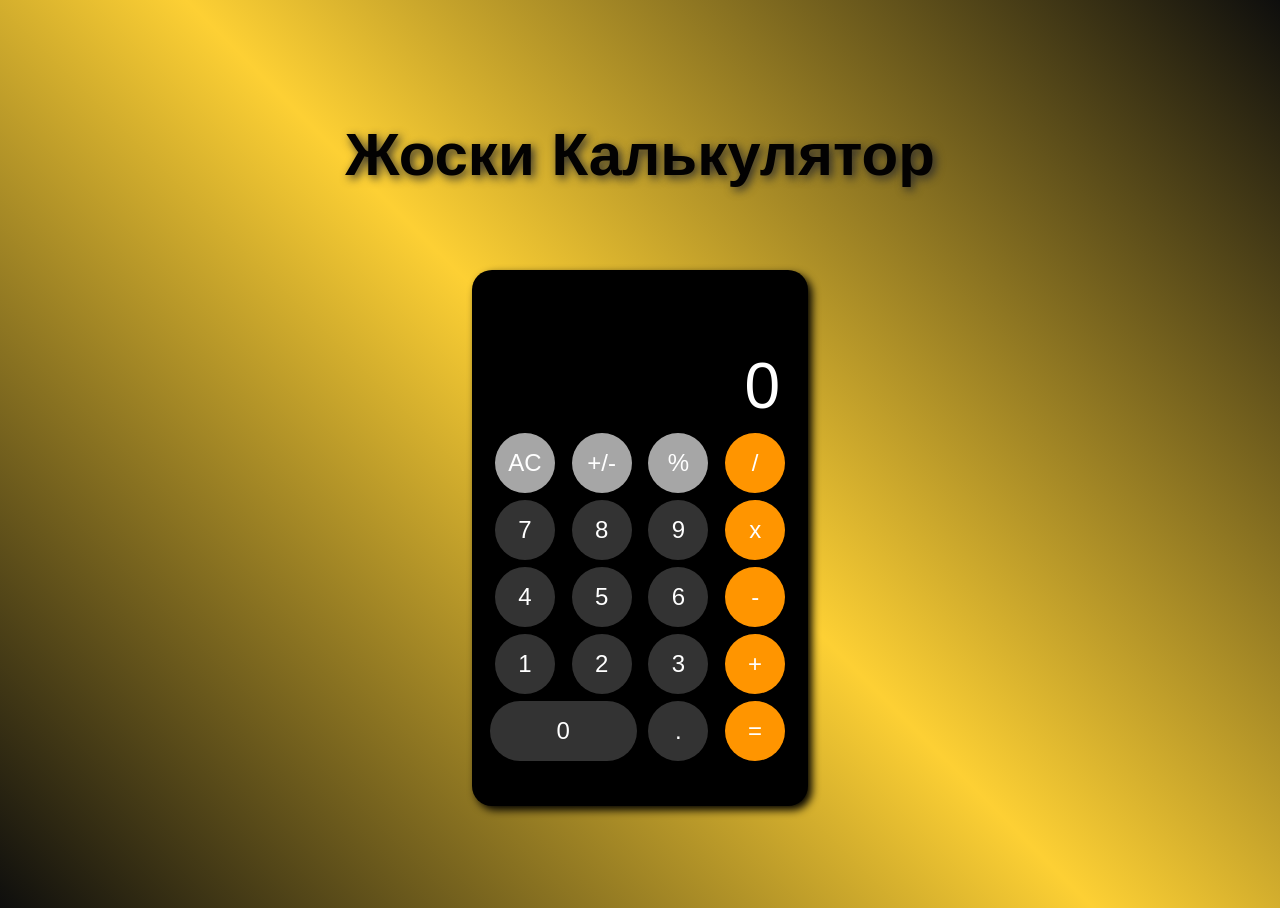
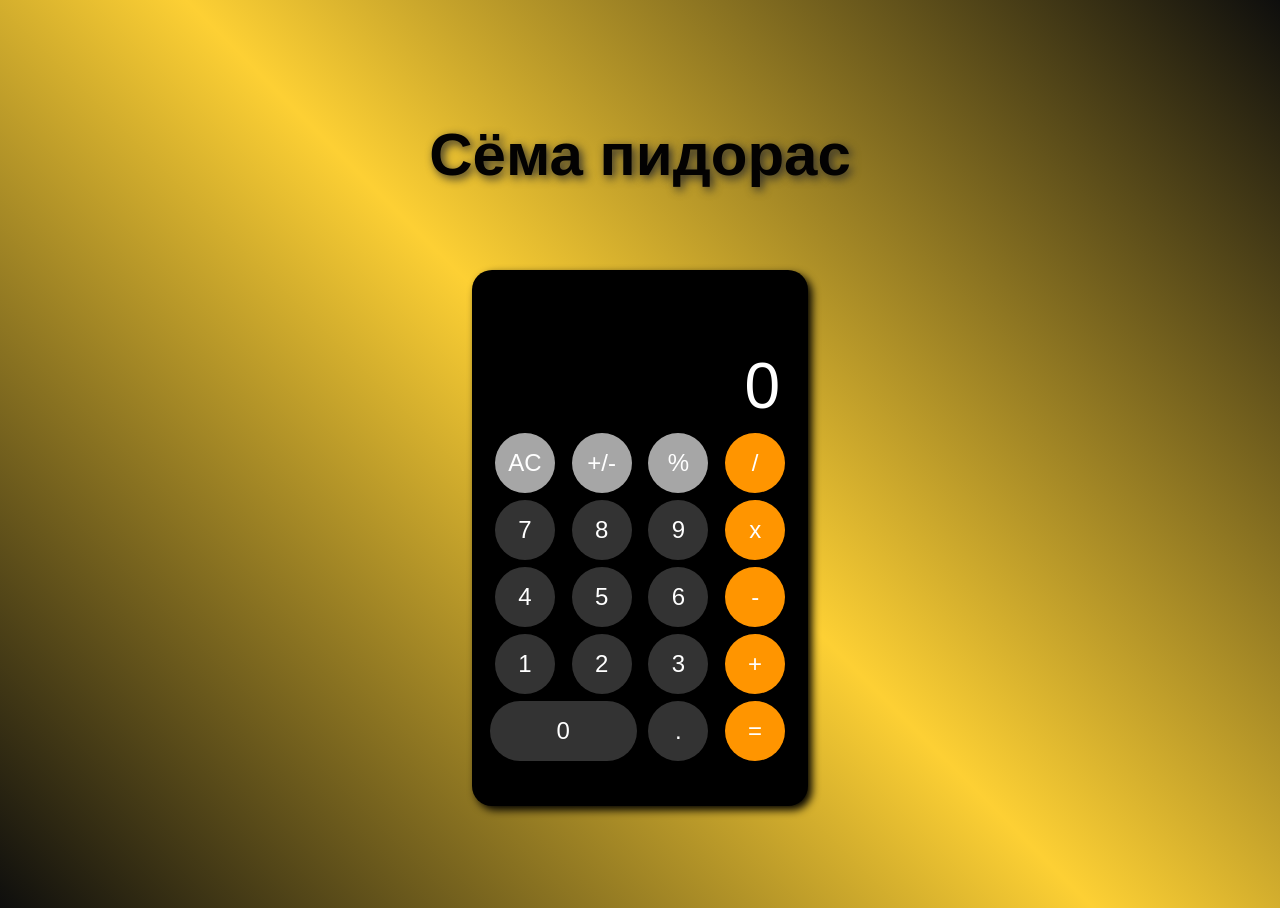
Before and after one commit to bigerbetterst/calculator, a plain HTML site: page index.html in a window 1280 px wide. Drawn offline with Linux system fonts and the light colour scheme.

Commit message:
Update index.html

```diff
--- a/index.html
+++ b/index.html
@@ -9,7 +9,7 @@
 </head>
 <body>
     <div class="header">
-        <h1 id="span">Жоски Калькулятор</h1>
+        <h1 id="span">Сёма пидорас</h1>
     </div>
 
     <div class="calc">
```
